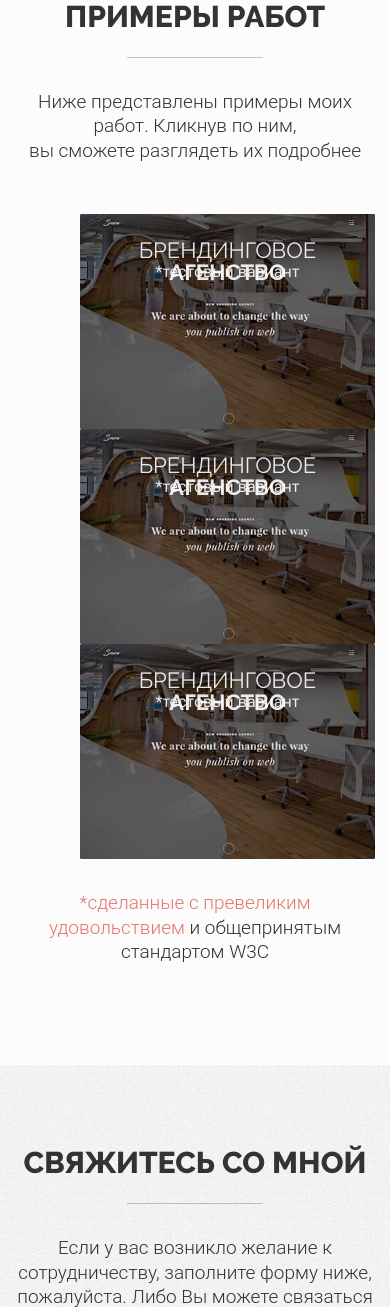
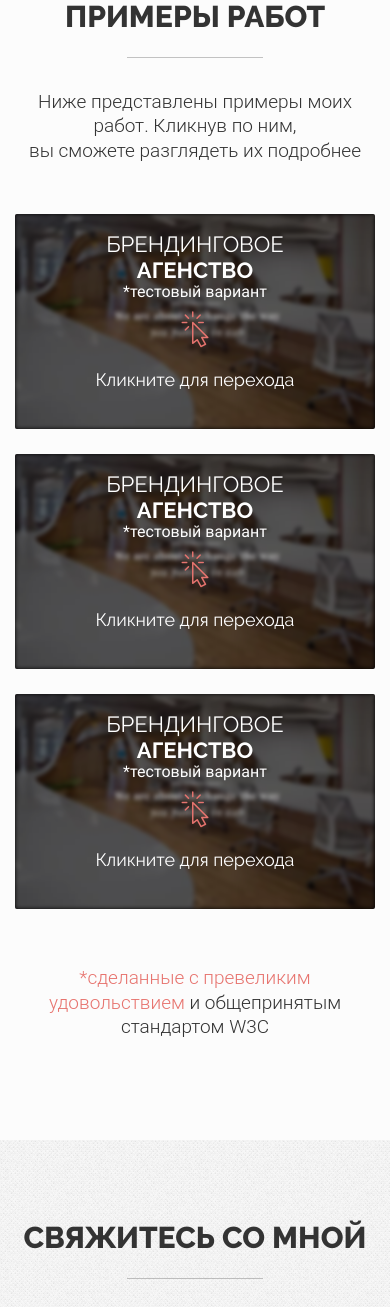
Before and after one commit to devandreyilin/portfolio, a PHP site: page / in a window 390 px wide. Shown: the part 2500-3807 px from the top of the page. Run offline with PHP 8.4, Linux system fonts and the light colour scheme; some web fonts are replaced.

Commit message:
complete v1

```diff
--- a/app/index.html
+++ b/app/index.html
@@ -43,6 +43,7 @@
          <div class="flex-center">
             <div class="page-header-composition">
                <p>Привет! Мое имя - Андрей Ильин, и я</p>
+
                <h1 class="h1-title">Full-Stack Разработчик</h1>
                <p>Создание современных и адаптивных веб-сайтов</p>
                <div class="icon-vk"></div>
@@ -163,7 +164,7 @@
 
          <div class="container">
             <div class="row s-portfolio-row">
-               <div class="col-lg-4 col-md-6 col-sm-8 offset-2 offset-sm-0">
+               <div class="col-xl-4 col-lg-6 col-md-6 col-sm-12">
                   <a href="/demo/pizza/" class="s-portfolio-box"
                      target="_blank">
                      <img src="./img/item-1.jpg" class="s-portfolio-box__img img-cover" alt="Брендинговое Агенство">
@@ -173,7 +174,7 @@
                      <span class="icon-click s-portfolio-box__icon"></span>
                   </a>
                </div>
-               <div class="col-lg-4 col-md-6 col-sm-8 offset-2 offset-sm-0">
+               <div class="col-xl-4 col-lg-6 col-md-6 col-sm-12">
                   <a href="/demo/pizza/" class="s-portfolio-box"
                      target="_blank">
                      <img src="./img/item-1.jpg" class="s-portfolio-box__img img-cover" alt="Брендинговое Агенство">
@@ -183,7 +184,7 @@
                      <span class="icon-click s-portfolio-box__icon"></span>
                   </a>
                </div>
-               <div class="col-lg-4 col-md-6 col-sm-8 offset-2 offset-sm-0">
+               <div class="col-xl-4 col-lg-6 col-md-6 col-sm-12">
                   <a href="/demo/pizza/" class="s-portfolio-box"
                      target="_blank">
                      <img src="./img/item-1.jpg" class="s-portfolio-box__img img-cover" alt="Брендинговое Агенство">
@@ -220,9 +221,11 @@
             <div class="row">
                <div class="col-lg-6 offset-lg-3">
                   <form id="form-callback" class="s-callback-form">
-                     <input type="text" name="name" class="s-callback-form__field"
+                     <input type="text" name="name" required
+                            class="s-callback-form__field"
                             placeholder="Ваше имя...">
-                     <input type="email" name="email" class="s-callback-form__field"
+                     <input type="email" name="email" required
+                            class="s-callback-form__field"
                             placeholder="Ваша почта...">
                      <select name="services" id="selectize"
                              class="s-callback-form__field s-callback-form__select">
@@ -233,7 +236,8 @@
                         <option>Другое</option>
                      </select>
                      <textarea class="s-callback-form__field" name="message" rows="5"
-                               placeholder="Текст сообщения..."></textarea>
+                               placeholder="Текст сообщения..."
+                               required></textarea>
                      <input type="submit" class="button" value="Отправить">
 
                      <div class="s-callback-form__success">
--- a/app/scss/blocks/s-portfolio.scss
+++ b/app/scss/blocks/s-portfolio.scss
@@ -1,4 +1,5 @@
 .s-portfolio {
+
    &-box {
       position: relative;
       width: 100%;
@@ -17,6 +18,10 @@
          bottom: 0;
          transition: $trs;
          opacity: .9;
+         @include media-breakpoint-down(md) {
+            filter: blur(2px);
+            opacity: .8;
+         }
       }
 
       &__h4-title,
@@ -41,18 +46,45 @@
             &:before {
                content: ' ';
             }
+
+            @media screen and (max-width: 400px) {
+               display: block;
+            }
+         }
+
+         @include media-breakpoint-down(md) {
+            transform: translate3d(0, 12px, 0);
+            opacity: 1;
+         }
+         @media screen and (max-width: 400px) {
+            top: 5px;
+            line-height: 1.2;
          }
       }
 
       &__test-ex {
          top: 50px;
          font-family: $second-font;
+         @include media-breakpoint-down(md) {
+            transform: translate3d(0, 12px, 0);
+            opacity: 1;
+         }
+         @media screen and (max-width: 400px) {
+            top: 58px;
+         }
       }
 
       &__action {
          bottom: 40px;
          opacity: 0;
          font-size: 18px;
+         @include media-breakpoint-down(md) {
+            transform: translate3d(0, 0, 0);
+            opacity: 1;
+         }
+         @media screen and (max-width: 400px) {
+            bottom: 30px;
+         }
       }
 
       &__icon {
@@ -64,6 +96,12 @@
          opacity: 0;
          transition: 0.45s ease;
          color: $accent;
+         @include media-breakpoint-down(md) {
+            opacity: 1;
+         }
+         @media screen and (max-width: 400px) {
+            top: calc(50% - 10px);
+         }
       }
 
       &:hover {
@@ -87,11 +125,44 @@
          .s-portfolio-box__action {
             transform: translate3d(0, -12px, 0);
             opacity: 1;
+            @include media-breakpoint-down(md) {
+               transform: translate3d(0, 0, 0);
+            }
          }
 
          .s-portfolio-box__icon {
             opacity: 1;
          }
       }
+
+      @include media-breakpoint-down(lg) {
+         margin-bottom: 25px;
+         max-width: 360px;
+      }
+      @include media-breakpoint-down(sm) {
+
+         margin-left: auto;
+         margin-right: auto;
+      }
    }
+
+   @media screen and (min-width: 991px) and (max-width: 1199px) {
+      div[class^="col-"] {
+         &:nth-child(odd) {
+            .s-portfolio-box {
+               margin-right: 0;
+               margin-left: auto;
+            }
+
+         }
+
+         &:nth-child(even) {
+            .s-portfolio-box {
+               margin-left: 0;
+               margin-right: auto;
+            }
+         }
+      }
+   }
+
 }
```
Also changed, not shown: app/js/_custom.js (+8 -1 lines), app/css/style.min.css, app/js/scripts.min.js, 1 other file.
